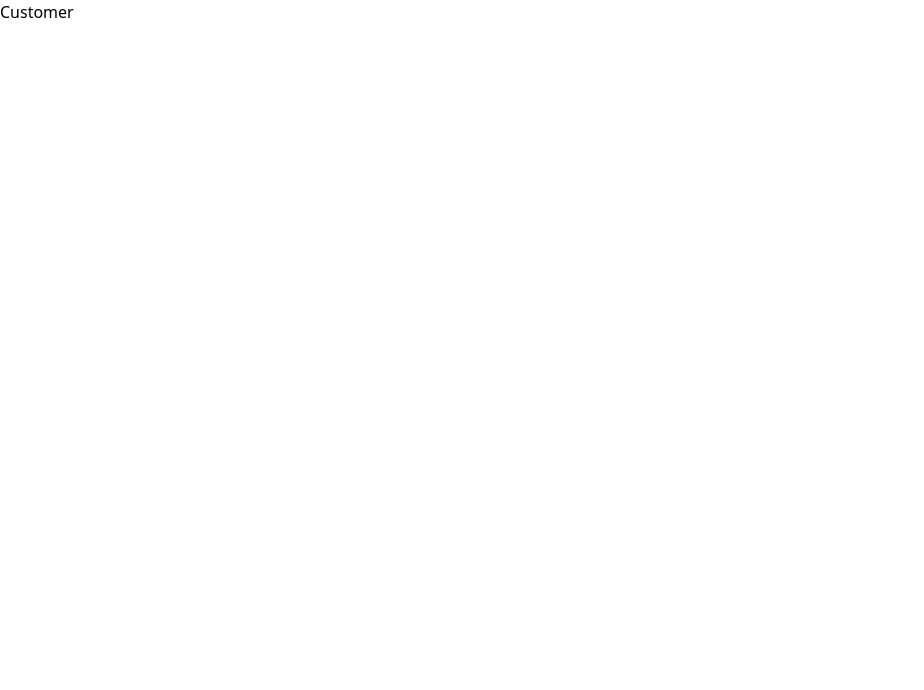
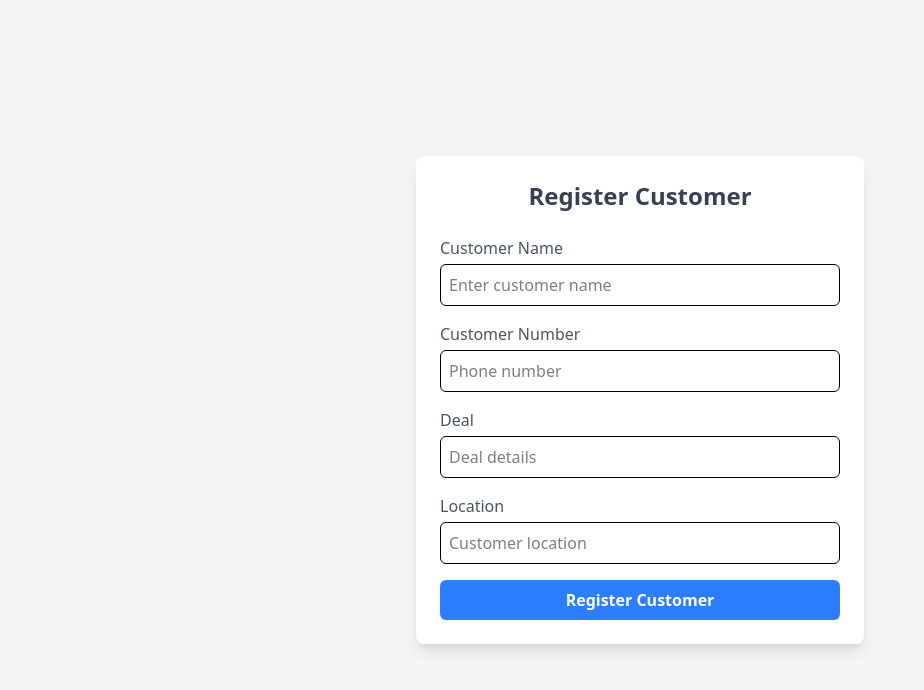
Before and after one commit to Vasuki-84/CRM_System_Frontend, a React app: page /customerLogin in a window 1280 px wide. Shown: the top 690 px of the page, without its empty margins (0-924 px from the left). Built offline with nearby package versions, Linux system fonts and the light colour scheme; the HTML template or start-up script is replaced by a standard one.

Commit message:
added customer registration page

```diff
--- a/src/Pages/Customer.jsx
+++ b/src/Pages/Customer.jsx
@@ -1,9 +1,118 @@
-import React from 'react'
+import React, { useState } from "react";
+import axios from "axios";
+import { userUrl } from "../baseUrl";
+import { useNavigate } from "react-router-dom";
 
-function Customer() {
+function CustomerRegister() {
+  const [form, setForm] = useState({
+    customerName: "",
+    customerNumber: "",
+    deal: "",
+    location: "",
+  });
+
+  const navigate = useNavigate();
+  const token = localStorage.getItem("token");
+
+  const handleChange = (e) => {
+    setForm({ ...form, [e.target.name]: e.target.value });
+  };
+
+  const handleSubmit = async (e) => {
+    e.preventDefault();
+
+    try {
+      await axios.post(
+        `${userUrl}/customer/create`,
+        form,
+        {
+          headers: {
+            Authorization: `Bearer ${token}`,
+          },
+        }
+      );
+
+      alert("Customer registered successfully");
+      navigate("/deals");
+    } catch (err) {
+      alert(err.message || "Customer registration failed");
+    }
+  };
+
   return (
-    <div>Customer</div>
-  )
+    <div className="min-h-screen flex items-center justify-center bg-gray-100">
+      <div className="w-full max-w-md bg-white p-6 rounded-lg shadow-lg">
+        <h2 className="text-2xl font-bold text-center text-gray-700 mb-6">
+          Register Customer
+        </h2>
+
+        <form onSubmit={handleSubmit} className="space-y-4">
+          <div>
+            <label className="block text-gray-600 font-medium mb-1">
+              Customer Name
+            </label>
+            <input
+              type="text"
+              name="customerName"
+              onChange={handleChange}
+              required
+              className="w-full border rounded-md p-2 focus:outline-none focus:ring-2 focus:ring-blue-400"
+              placeholder="Enter customer name"
+            />
+          </div>
+
+          <div>
+            <label className="block text-gray-600 font-medium mb-1">
+              Customer Number
+            </label>
+            <input
+              type="text"
+              name="customerNumber"
+              onChange={handleChange}
+              required
+              className="w-full border rounded-md p-2 focus:outline-none focus:ring-2 focus:ring-blue-400"
+              placeholder="Phone number"
+            />
+          </div>
+
+          <div>
+            <label className="block text-gray-600 font-medium mb-1">
+              Deal
+            </label>
+            <input
+              type="text"
+              name="deal"
+              onChange={handleChange}
+              required
+              className="w-full border rounded-md p-2 focus:outline-none focus:ring-2 focus:ring-blue-400"
+              placeholder="Deal details"
+            />
+          </div>
+
+          <div>
+            <label className="block text-gray-600 font-medium mb-1">
+              Location
+            </label>
+            <input
+              type="text"
+              name="location"
+              onChange={handleChange}
+              required
+              className="w-full border rounded-md p-2 focus:outline-none focus:ring-2 focus:ring-blue-400"
+              placeholder="Customer location"
+            />
+          </div>
+
+          <button
+            type="submit"
+            className="w-full bg-blue-500 text-white py-2 rounded-md font-semibold hover:bg-blue-600 transition"
+          >
+            Register Customer
+          </button>
+        </form>
+      </div>
+    </div>
+  );
 }
 
-export default Customer
+export default CustomerRegister;
```
